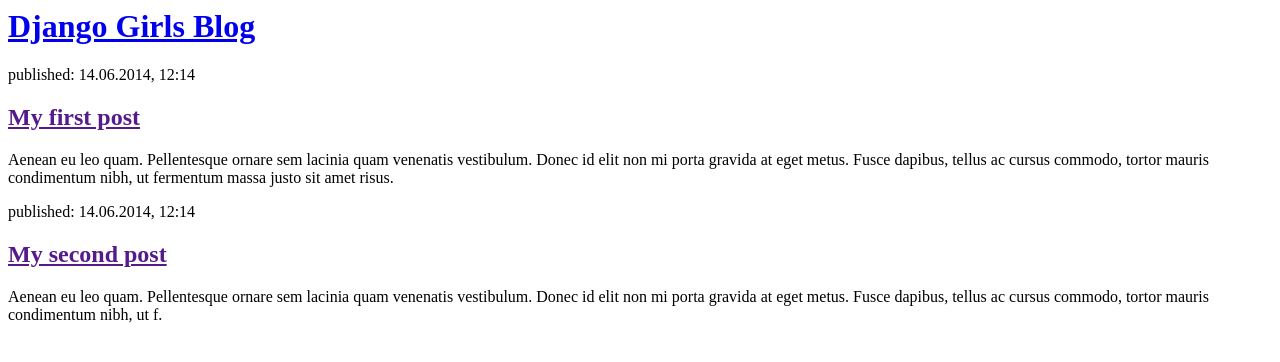
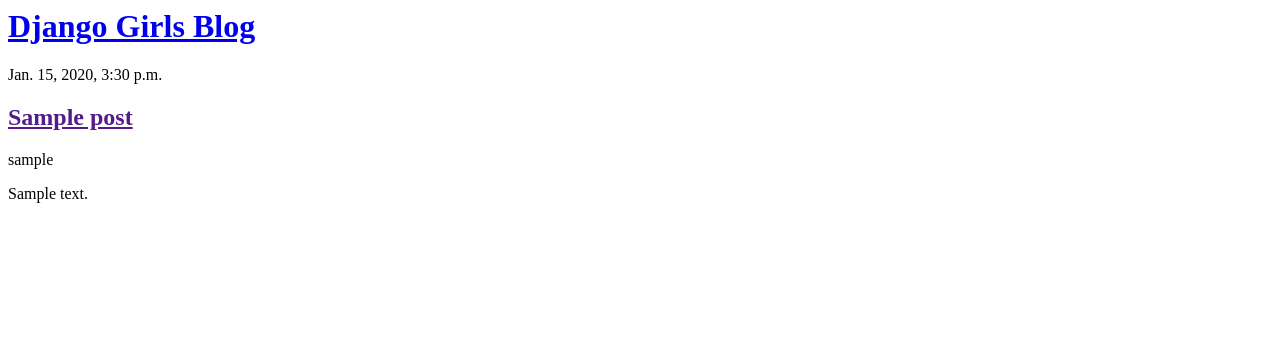
Before and after one commit to adesh-dev/django_dev, a Django app: page / in a window 1280 px wide. Shown: the top 362 px of the page. Run offline with Django 3.2, Linux system fonts and the light colour scheme; tables that the repository leaves empty hold one stand-in row (values such as "Sample post").

Commit message:
Modified template to display post from database

```diff
--- a/blog/models.py
+++ b/blog/models.py
@@ -6,12 +6,12 @@
 class Post(models.Model):
     author=models.ForeignKey(settings.AUTH_USER_MODEL, on_delete=models.CASCADE)
     title=models.CharField(max_length=200)
-    text=models.TextField
+    text=models.TextField()
     created_date=models.DateTimeField(default=timezone.now)
     published_date=models.DateTimeField(blank=True,null=True)
 
     def publish(self):
-        self.published_date=timezone.now
+        self.published_date=timezone.now()
         self.save()
 
     def __str__(self):
--- a/blog/templates/blog/post_list.html
+++ b/blog/templates/blog/post_list.html
@@ -8,15 +8,15 @@
         </div>
 
         <div>
-            <p>published: 14.06.2014, 12:14</p>
-            <h2><a href="">My first post</a></h2>
-            <p>Aenean eu leo quam. Pellentesque ornare sem lacinia quam venenatis vestibulum. Donec id elit non mi porta gravida at eget metus. Fusce dapibus, tellus ac cursus commodo, tortor mauris condimentum nibh, ut fermentum massa justo sit amet risus.</p>
-        </div>
-
-        <div>
-            <p>published: 14.06.2014, 12:14</p>
-            <h2><a href="">My second post</a></h2>
-            <p>Aenean eu leo quam. Pellentesque ornare sem lacinia quam venenatis vestibulum. Donec id elit non mi porta gravida at eget metus. Fusce dapibus, tellus ac cursus commodo, tortor mauris condimentum nibh, ut f.</p>
+            {% for post in posts %}
+            <div>
+                <p>{{post.published_date}}</p>
+                <h2><a href=''>{{post.title}}</a></h2>
+                <p>{{post.author}}</p>
+                <p>{{post.text|linebreaksbr}}</p>
+            </div>
+            {% endfor %}
+            <!-- {% load static %} -->
         </div>
     </body>
 </html>
--- a/blog/views.py
+++ b/blog/views.py
@@ -1,5 +1,7 @@
 from django.shortcuts import render
-
+from .models import Post
+from django.utils import timezone
 # Create your views here.
 def post_list(request):
-    return render(request,'blog/post_list.html',{})
+    posts=Post.objects.filter(published_date__lte=timezone.now()).order_by('published_date')
+    return render(request,'blog/post_list.html',{'posts':posts})
```
Also changed, not shown: blog/migrations/0002_post_text.py (added).
